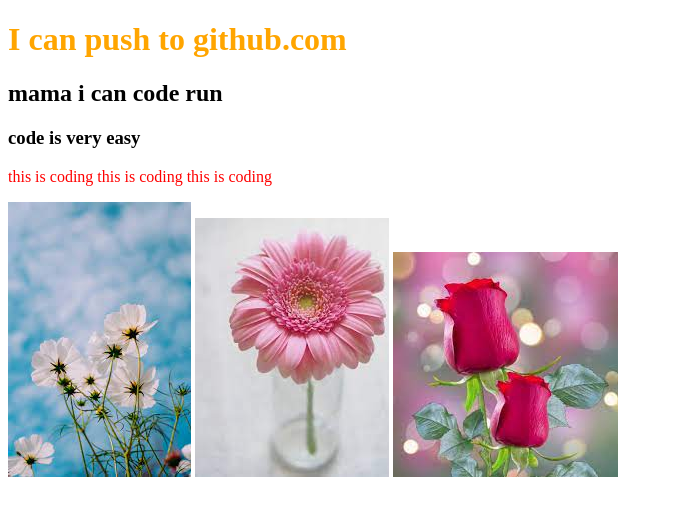
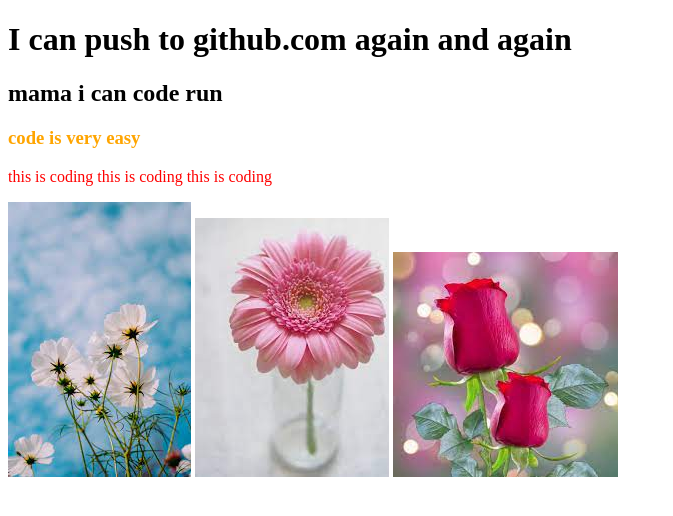
Before and after one commit to Priyankacse151/my_first_A, a plain HTML site: page index.html in a window 1280 px wide. Shown: the whole page, without its empty margins (0-673 px from the left). Drawn offline with Linux system fonts and the light colour scheme.

Commit message:
again code

```diff
--- a/index.html
+++ b/index.html
@@ -8,7 +8,7 @@
     <link rel="stylesheet" href="style.css">
 </head>
 <body>
-    <h1>I can push to github.com</h1>
+    <h1>I can push to github.com again and again</h1>
     <h2> mama i can code run</h2>
     <h3>code is very easy</h3>
     <p>this is coding this is coding this is coding</p>
@@ -16,5 +16,6 @@
     <img src="white.jpg" alt="">
     <img src="blue.jpg" alt="">
 
+
 </body>
 </html>
--- a/style.css
+++ b/style.css
@@ -2,6 +2,6 @@ p{
     color:red;
 }
 
-h1{
+h3{
      color: orange;
 }
```
